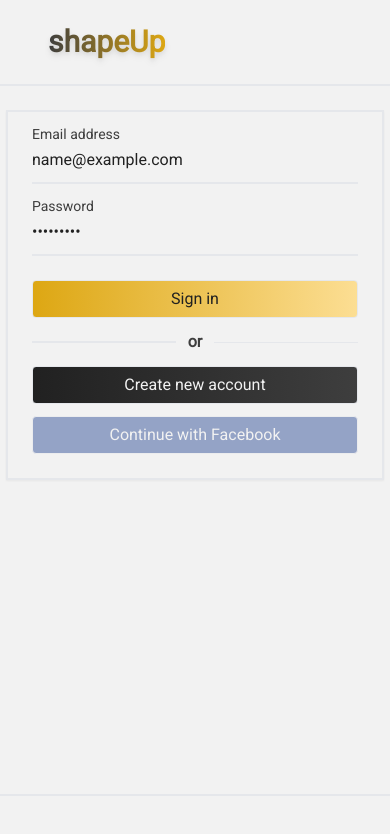
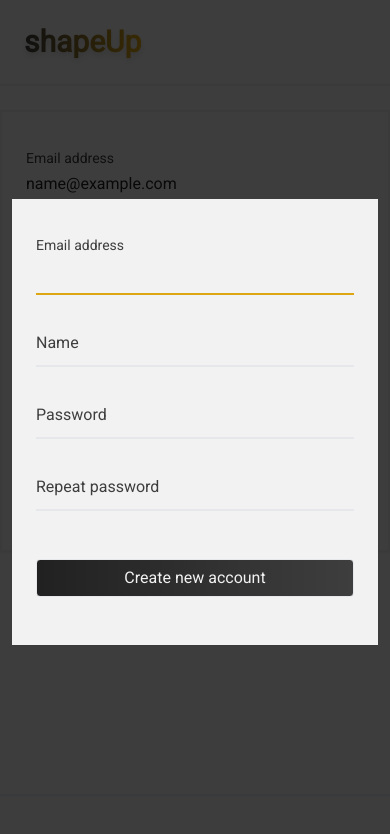
Before and after one commit to krizek79/fitness_app_fe, a React (Vite) app: page /auth in a window 390 px wide. Both pictures are taken after typing "name@example.com", "Sample123" into the empty fields and a click on the button "Create new account". Shown: the top 834 px of the page. Built offline with nearby package versions, Linux system fonts and the light colour scheme.

Commit message:
SignUp.tsx dialog

```diff
--- a/src/components/layout/Header.tsx
+++ b/src/components/layout/Header.tsx
@@ -8,8 +8,9 @@ export default function Header() {
     const {authData} = useContext(AuthContext)
 
     return (
-        <header className={"flex w-full px-12 py-6 justify-between border-b-2 bg-background items-start shadow-sm"}>
+        <header className={"flex w-full px-6 md:px-12 py-6 justify-between border-b-2 bg-background items-start shadow-sm"}>
             {authData.token !== null ?? <MainMenu />}
+            {/*<MainMenu />*/}
             <a
                 href={Paths.HOME}
                 className={"text-3xl font-bold bg-gradient-to-r text-transparent bg-clip-text from-secondary " +
--- a/src/components/page/Authentication.tsx
+++ b/src/components/page/Authentication.tsx
@@ -1,4 +1,5 @@
 import FloatingLabelInput from "../util/FloatingLabelInput.tsx"
+import SignUp from "./SignUp.tsx";
 
 export default function Authentication() {
 
@@ -7,14 +8,24 @@ export default function Authentication() {
     }
 
     return (
-        <div className={"flex w-full justify-center px-1.5 md:px-6"}>
+        <div className={"flex w-full justify-center px-0 md:px-6"}>
             <form onSubmit={handleSubmit}
-                  className={"w-full md:w-1/2 flex flex-col gap-y-6 justify-center border-2 p-6 shadow-sm"}
+                  className={"w-full md:w-1/2 flex flex-col gap-y-12 justify-center border-2 px-6 py-12 shadow-sm"}
             >
                 {/*Fields*/}
                 <div className={"w-full flex flex-col gap-y-6"}>
-                    <FloatingLabelInput id={"email"} name={"email"} type={"email"} label={"Email address"} />
-                    <FloatingLabelInput id={"password"} name={"password"} type={"password"} label={"Password"} />
+                    <FloatingLabelInput
+                        id={"signInEmail"}
+                        name={"signInEmail"}
+                        type={"email"}
+                        label={"Email address"}
+                    />
+                    <FloatingLabelInput
+                        id={"signInPassword"}
+                        name={"signInPassword"}
+                        type={"password"}
+                        label={"Password"}
+                    />
                 </div>
                 {/*Buttons*/}
                 <div className={"w-full flex flex-col gap-y-3"}>
@@ -35,14 +46,7 @@ export default function Authentication() {
                         <div className={"w-full border-b"} />
                     </div>
 
-                    {/*Sign up*/}
-                    <button
-                        className={"flex w-full justify-center gap-x-3 items-center border px-6 py-1.5 rounded " +
-                            "transition ease-in-out bg-gradient-to-r from-text to-secondary hover:bg-gradient-to-br " +
-                            "duration-150"}
-                    >
-                        <span className={"text-background"}>Create new account</span>
-                    </button>
+                    <SignUp />
 
                     {/*Socials*/}
                     <button
--- a/src/components/page/SignUp.tsx
+++ b/src/components/page/SignUp.tsx
@@ -1,8 +1,105 @@
+import React, {Fragment, useState} from "react";
+import {Dialog, Transition} from "@headlessui/react";
+import FloatingLabelInput from "../util/FloatingLabelInput.tsx";
+
 export default function SignUp() {
+
+    const [open, setOpen] = useState(false)
+
+    function toggleOpen() {
+        setOpen(!open)
+    }
+
+    function handleSubmit(e: { preventDefault: () => void }) {
+        e.preventDefault()
+    }
 
     return (
         <>
+            <button
+                onClick={toggleOpen}
+                className={"flex w-full justify-center gap-x-3 items-center border px-6 py-1.5 rounded " +
+                    "transition ease-in-out bg-gradient-to-r from-text to-secondary hover:bg-gradient-to-br " +
+                    "duration-150"}
+            >
+                <span className={"text-background"}>Create new account</span>
+            </button>
 
+            <Transition show={open} as={Fragment}>
+                <Dialog as="div" className={"relative z-10"} onClose={setOpen}>
+                    <Transition.Child
+                        as={Fragment}
+                        enter="ease-in-out duration-500"
+                        enterFrom="opacity-0"
+                        enterTo="opacity-100"
+                        leave="ease-in-out duration-500"
+                        leaveFrom="opacity-100"
+                        leaveTo="opacity-0"
+                    >
+                        <div className={"fixed inset-0 bg-black bg-opacity-75 transition-opacity"} />
+                    </Transition.Child>
+
+                    <div className={"fixed inset-0 overflow-y-auto px-3"}>
+                        <div className={"flex min-h-full items-center justify-center"}>
+                            <Transition.Child
+                                as={Fragment}
+                                enter="ease-out duration-500"
+                                enterFrom="opacity-0 scale-0"
+                                enterTo="opacity-100 scale-100"
+                                leave="ease-in duration-500"
+                                leaveFrom="opacity-100 scale-100"
+                                leaveTo="opacity-0 scale-0"
+                            >
+                                <Dialog.Panel
+                                    className={"transform overflow-hidden transition-all w-full px-6 py-12 " +
+                                        "bg-background shadow-sm md:max-w-xl flex flex-col gap-y-6"}
+                                >
+                                    <form
+                                        onSubmit={handleSubmit}
+                                        className={"w-full flex flex-col gap-y-12"}
+                                    >
+                                        <div className={"flex flex-col gap-y-6"}>
+                                            <FloatingLabelInput
+                                                id={"signUpEmail"}
+                                                name={"signUpEmail"}
+                                                type={"email"}
+                                                label={"Email address"}
+                                            />
+                                            <FloatingLabelInput
+                                                id={"signUpName"}
+                                                name={"signUpName"}
+                                                type={"text"}
+                                                label={"Name"}
+                                            />
+                                            <FloatingLabelInput
+                                                id={"signUpPassword"}
+                                                name={"signUpPassword"}
+                                                type={"password"}
+                                                label={"Password"}
+                                            />
+                                            <FloatingLabelInput
+                                                id={"signUpMatchingPassword"}
+                                                name={"signUpMatchingPassword"}
+                                                type={"password"}
+                                                label={"Repeat password"}
+                                            />
+                                        </div>
+
+                                        <button
+                                            type={"submit"}
+                                            className={"flex w-full justify-center gap-x-3 items-center border px-6 " +
+                                                "py-1.5 rounded transition ease-in-out bg-gradient-to-r from-text " +
+                                                "to-secondary hover:bg-gradient-to-br duration-150"}
+                                        >
+                                            <span className={"text-background"}>Create new account</span>
+                                        </button>
+                                    </form>
+                                </Dialog.Panel>
+                            </Transition.Child>
+                        </div>
+                    </div>
+                </Dialog>
+            </Transition>
         </>
     )
 }
```
